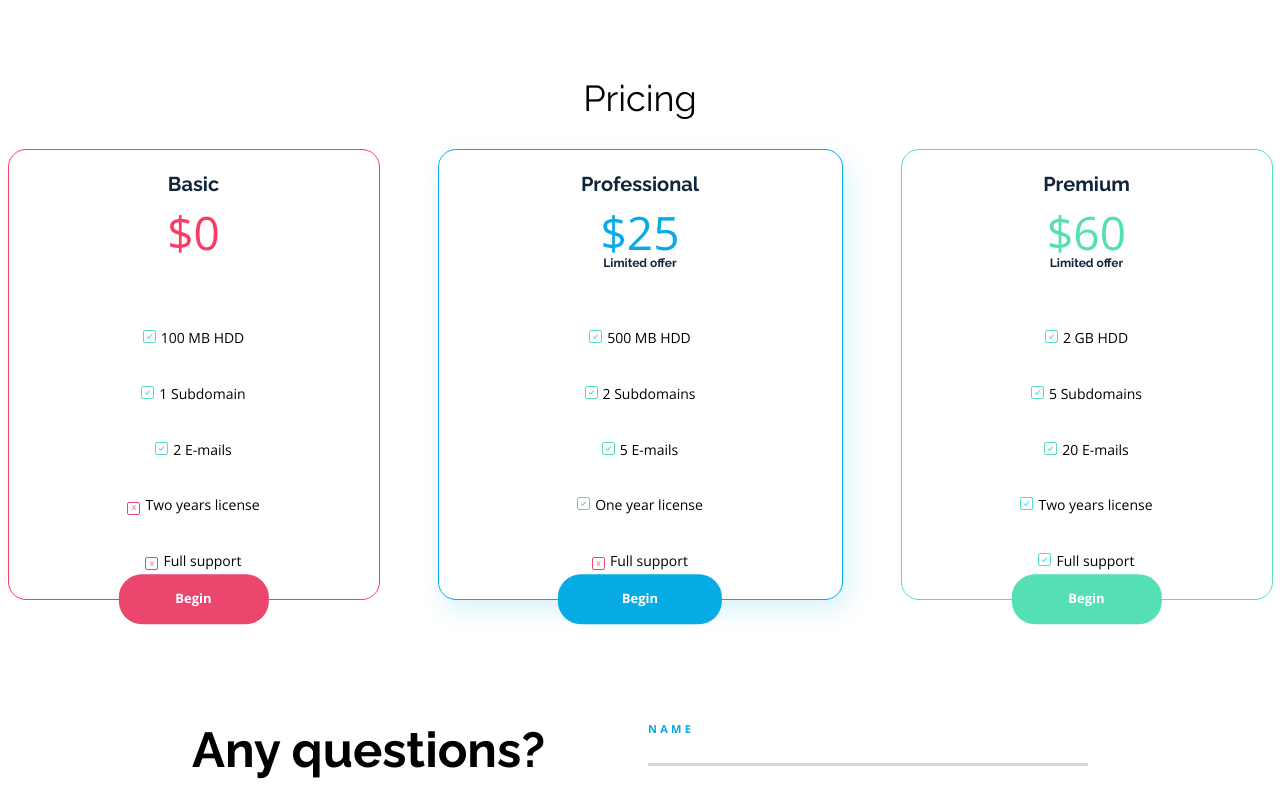
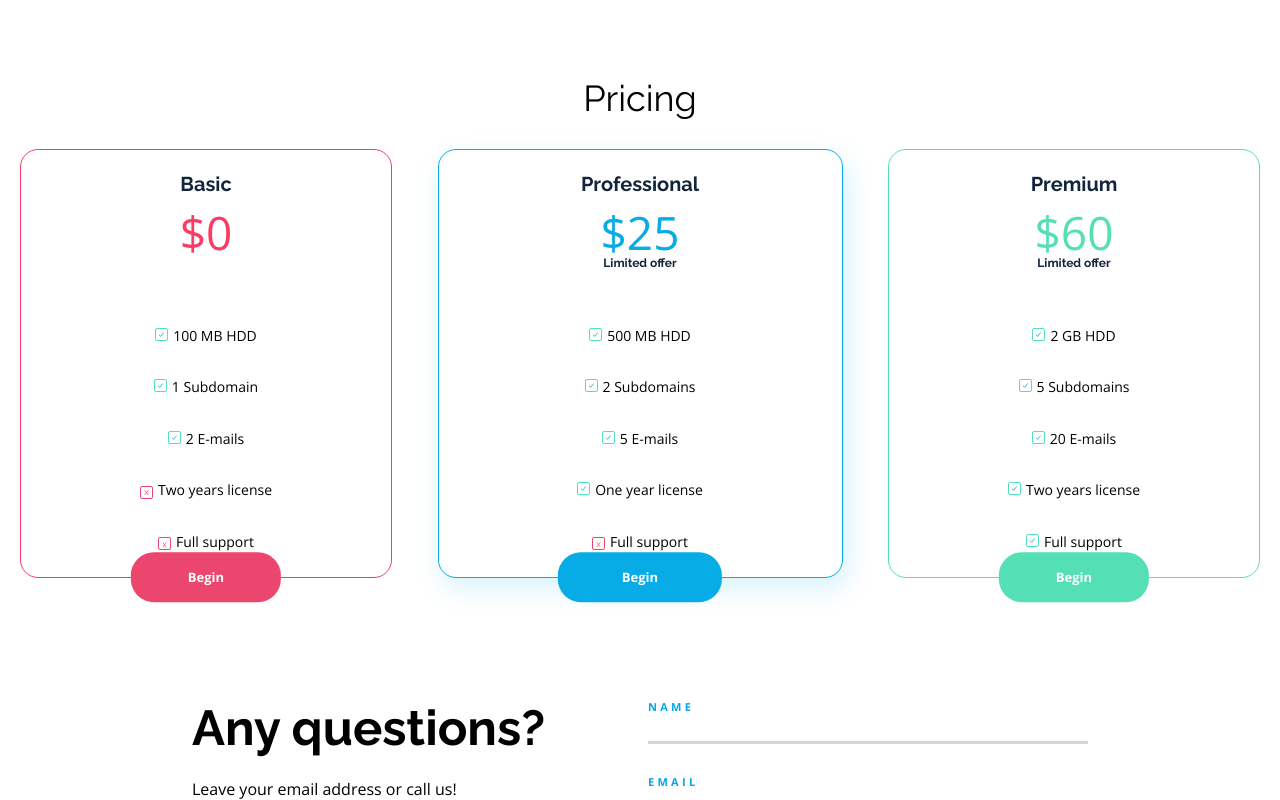
Before and after one commit to gumaty/bestshop, a website built with Parcel: page index.html in a window 1280 px wide. Shown: the part 2793-3593 px from the top of the page. Built offline with nearby package versions, Linux system fonts and the light colour scheme.

Commit message:
Stylowanie modułu pricing

```diff
--- a/index.html
+++ b/index.html
@@ -102,9 +102,12 @@
         <h3 class="pricing__hdl">Pricing</h3>
         <div class="priceList">
             <div class="pricing__option">
+                <div class="option__hdr">
                     <h4 class="option__name">Basic</h4>
                     <p class="option__price">$0</p>
                     <p class="option__remark">&nbsp;</p>
+                </div>
+                <div class="option__texts">
                     <p class="option__text option__ticker">100 MB HDD</p>
                     <p class="option__text option__ticker">1 Subdomain</p>
                     <p class="option__text option__ticker">2 E-mails</p>
@@ -112,10 +115,14 @@
                     <p class="option__text option__not">Full support</p>
                     <a href="" class="pricing__btn">Begin</a>
                 </div>
+            </div>
             <div class="pricing__option pricing__option--pro">
+                <div class="option__hdr">
                     <h4 class="option__name">Professional</h4>
                     <p class="option__price option__price--pro">$25</p>
                     <p class="option__remark">Limited offer</p>
+                </div>
+                <div class="option__texts">
                     <p class="option__text biggerSmallMargin option__ticker">500 MB HDD</p>
                     <p class="option__text biggerSmallMargin option__ticker">2 Subdomains</p>
                     <p class="option__text biggerSmallMargin option__ticker">5 E-mails</p>
@@ -123,16 +130,21 @@
                     <p class="option__text option__not">Full support</p>
                     <a href="" class="pricing__btn pricing__btn--pro">Begin</a>
                 </div>
+            </div>
             <div class="pricing__option pricing__option--premium">
+                <div class="option__hdr">
                     <h4 class="option__name">Premium</h4>
                     <p class="option__price option__price--premium">$60</p>
                     <p class="option__remark">Limited offer</p>
+                </div>
+                <div class="option__texts">
                     <p class="option__text option__ticker">2 GB HDD</p>
                     <p class="option__text option__ticker">5 Subdomains</p>
                     <p class="option__text option__ticker">20 E-mails</p>
                     <p class="option__text option__ticker">Two years license</p>
                     <p class="option__text option__ticker">Full support</p>
                     <a href="" class="pricing__btn pricing__btn--premium">Begin</a>
+                </div>
             </div>
         </div>
     </div>
--- a/src/scss/_header.scss
+++ b/src/scss/_header.scss
@@ -44,7 +44,7 @@
           margin-left: 0;
         }
 
-        @media (max-width: 792px) {
+        @media (max-width: $brk-pt-2) {
           display: none;
         }
 
--- a/src/scss/_leads.scss
+++ b/src/scss/_leads.scss
@@ -4,22 +4,29 @@
 
   .leads__inner {
     width: 100%;
-    padding-top: 6.5625rem;
     background-color: $white-dark;
     max-width: $max-width;
     display: flex;
     margin-inline: auto;
+    padding: 6.5625rem 30px 0 30px;
     flex-direction: column;
     align-items: center;
 
     .leads__content {
-      width: 70.25rem;
-      margin:0 0 2.3125rem 0;
+      max-width: 70.25rem;
+      width: 100%;
+      margin: 0 0 2.3125rem 0;
       background-color: $white;
       display: flex;
       justify-content: space-between;
       border: 0.0625rem solid $gray-1;
       border-radius: 0.3125rem;
+
+      @media (max-width: 1024px) {
+        flex-direction: column;
+        justify-content: center;
+        align-items: center;
+      }
 
       &.leads__content--right {
         flex-direction: row-reverse;
@@ -110,7 +117,6 @@
           &.leads__content--transparent {}
         }
       }
-    }
       .img_container {
         position: relative;
 
@@ -151,5 +157,7 @@
           }
         }
     }
+
     }
   }
+}
--- a/src/scss/_pricing.scss
+++ b/src/scss/_pricing.scss
@@ -23,15 +23,22 @@
 
     .priceList {
       width: 100%;
+      padding: 0 20px;
       display: flex;
       flex-direction: row;
-      justify-content: center;
+      justify-content: space-between;
       align-items: center;
-      flex-wrap: wrap;
-      column-gap: 3.625rem;
+      gap: 20px;
+
+      @media (max-width: 1024px) {
+        flex-direction: column;
+        align-items: center;
+        gap: 50px;
+      }
 
       .pricing__option {
-        box-sizing: border-box;
+        display: flex;
+        flex-direction: column;
         width: 100%;
         max-width: 23.25rem;
         height: calc(100% * 1.24);
@@ -40,6 +47,15 @@
         border: 0.0625rem solid $pink-3;
         border-radius: 1.125rem;
         text-align: center;
+
+        @media (max-width: 1024px) {
+          flex-direction: row;
+          align-items: center;
+          justify-content: center;
+          gap: 30px;
+          padding: 25px 10px 35px;
+        }
+
 
         &.pricing__option--pro {
           width: 100%;
@@ -59,7 +75,7 @@
             margin: 0 0 4.1875rem 0;
           }
         }
-
+        .option__hdr {
           .option__name {
             font: normal normal bold 1.25rem/0.0625rem Raleway;
             letter-spacing: 0;
@@ -92,14 +108,22 @@
             margin: 0 0 3.5rem 0;
           }
 
+        }
+
+        .option__texts {
+
           .option__text {
             font-size: 0.875rem;
-          line-height: 2.5625;
+            line-height: 2.25;
             font-weight: 400;
             font-family: $font-open-sans;
             letter-spacing: 0;
             color: $black;
             margin: 0 0 1.25rem 0;
+
+            @media (max-width: 1024px) {
+              margin: 0;
+            }
 
             &.option__ticker {
               &:before {
@@ -135,6 +159,9 @@
               }
             }
           }
+        }
+
+
         .pricing__btn {
           position: absolute;
           bottom: 0;
--- a/src/scss/_stats.scss
+++ b/src/scss/_stats.scss
@@ -25,7 +25,7 @@
       justify-content: space-between;
       margin: 6.25rem 0 7.5rem;
 
-      @media (max-width: 792px) {
+      @media (max-width: $brk-pt-2) {
         flex-direction: column;
         align-items: center;
         margin: 2.1875rem 0 50px;
@@ -38,7 +38,7 @@
         flex-direction: column;
         align-items: center;
 
-        @media (max-width: 792px) {
+        @media (max-width: $brk-pt-2) {
           margin: 0 0 2.1875rem 0;
         }
 
```
Lines whose indentation alone changed are shown as unchanged.
